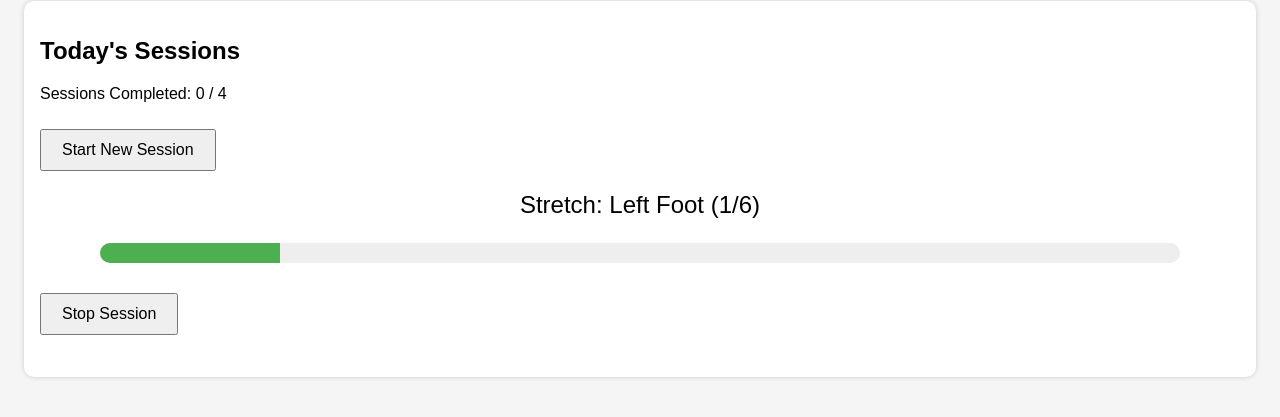
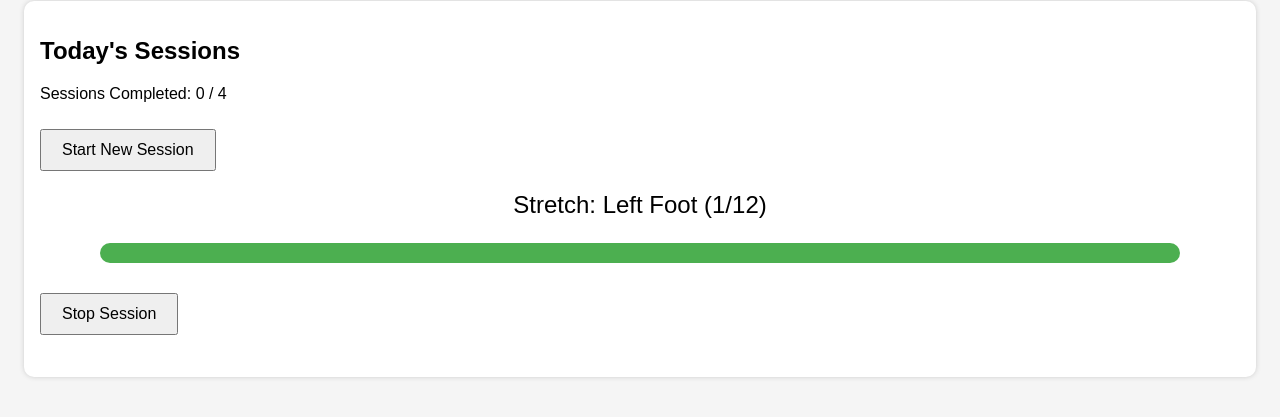
Before and after one commit to patrickrbarry/calf-stretch-tracker, a plain HTML site: page index.html in a window 1280 px wide. Both pictures are taken after a click on the button "Start New Session". Shown: the part 103-520 px from the top of the page. Drawn offline with Linux system fonts and the light colour scheme.

Commit message:
Add files via upload

```diff
--- a/index.html
+++ b/index.html
@@ -47,7 +47,6 @@
       height: 100%;
       background: #4caf50;
       width: 0%;
-      transition: width 0.3s;
     }
   </style>
 </head>
@@ -83,38 +82,47 @@
     }
 
     let currentRep = 0;
+    let totalReps = 12;
     let repTimer;
+    let progressInterval;
 
     function startSession() {
       currentRep = 0;
       document.getElementById('session-status').textContent = '';
       document.getElementById('timer-area').style.display = 'block';
       document.getElementById('rep-display').textContent = 'Starting...';
-      updateProgressBar();
+      updateProgressBar(0);
       setTimeout(runRep, 1000);
+      animateProgressBar();
     }
 
     function runRep() {
-      if (currentRep >= 6) {
+      if (currentRep >= totalReps) {
         document.getElementById('rep-display').textContent = 'Session Complete!';
         document.getElementById('session-status').innerHTML = '<span class="complete">✅ Good job!</span>';
         saveSession();
-        updateProgressBar(100);
         return;
       }
 
       const side = currentRep % 2 === 0 ? 'Left Foot' : 'Right Foot';
-      document.getElementById('rep-display').textContent = `Stretch: ${side} (${currentRep + 1}/6)`;
-      updateProgressBar((currentRep + 1) / 6 * 100);
+      document.getElementById('rep-display').textContent = `Stretch: ${side} (${currentRep + 1}/12)`;
 
       repTimer = setTimeout(() => {
         currentRep++;
         runRep();
-      }, 30000); // 30 seconds
+      }, 30000); // 30 seconds per rep
     }
 
-    function updateProgressBar(percent = 0) {
-      document.getElementById('progress-bar').style.width = `${percent}%`;
+    function animateProgressBar() {
+      const progressBar = document.getElementById('progress-bar');
+      progressBar.style.transition = 'width 360s linear'; // 12 reps x 30s
+      progressBar.style.width = '100%';
+    }
+
+    function updateProgressBar(percent) {
+      const progressBar = document.getElementById('progress-bar');
+      progressBar.style.transition = 'none';
+      progressBar.style.width = `${percent}%`;
     }
 
     function stopSession() {
```
